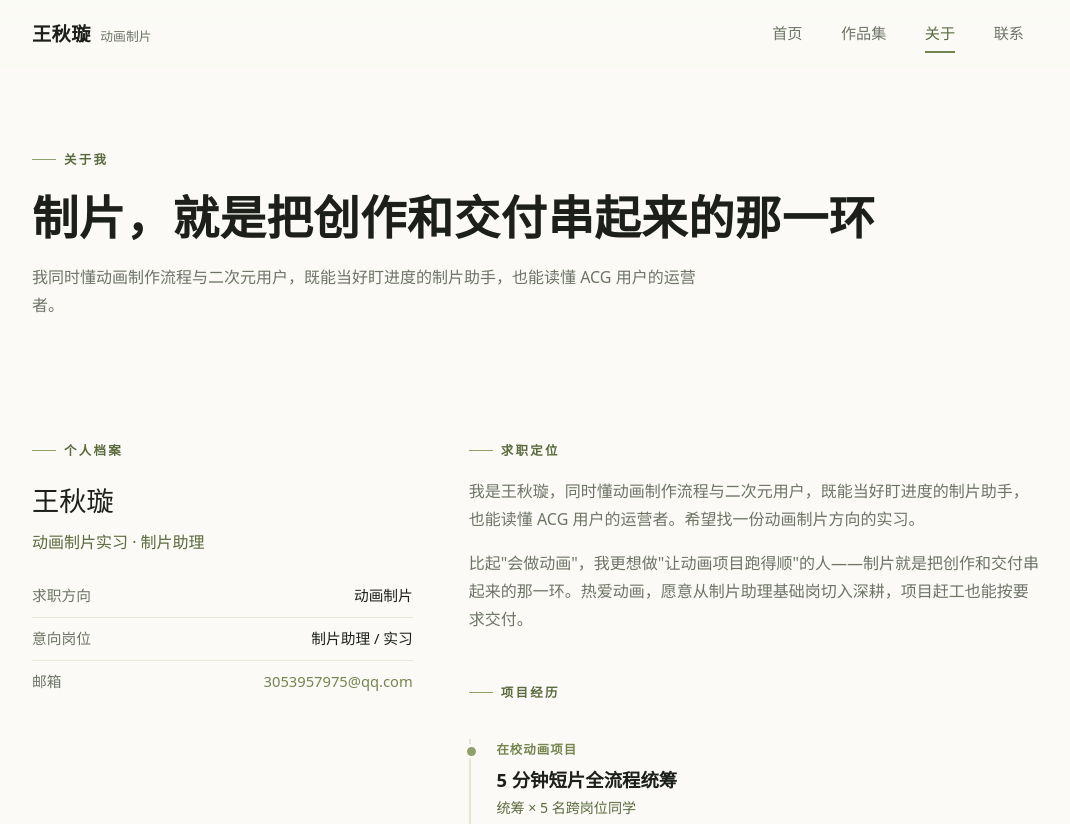
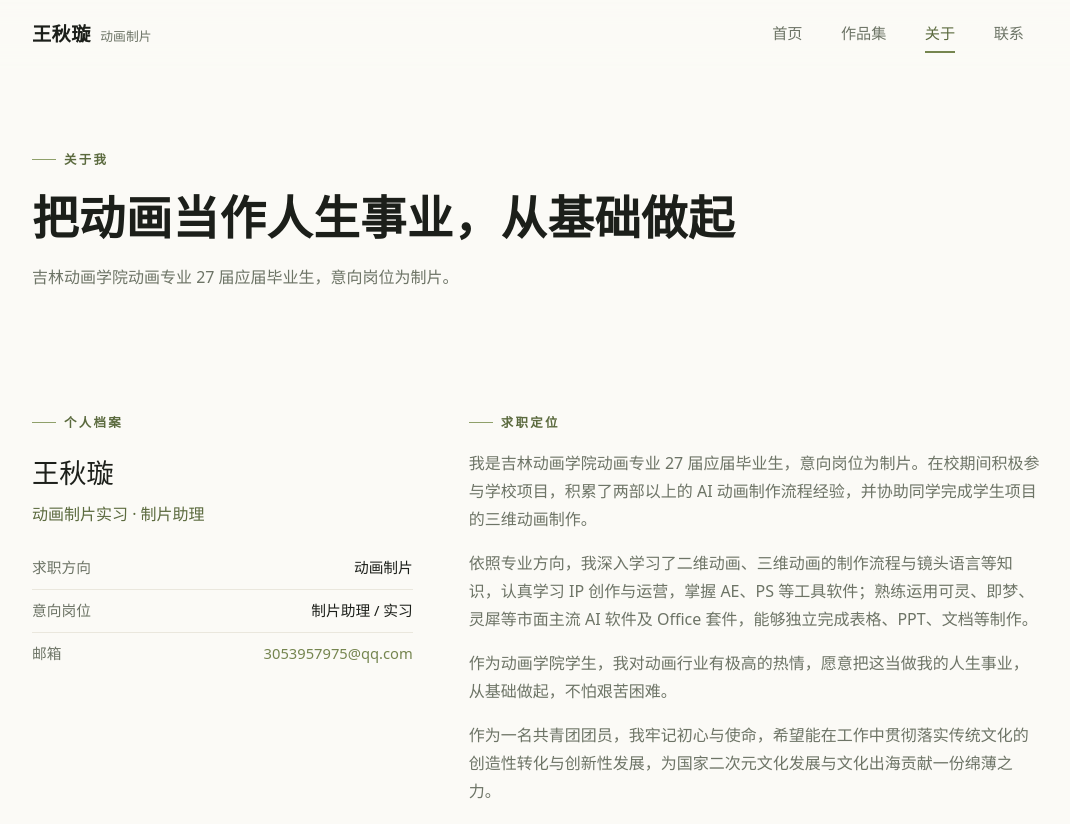
Before and after one commit to Hyptia-wang/portfolio, a plain HTML site: page about.html in a window 1280 px wide. Shown: the top 824 px of the page, without its empty margins (104-1174 px from the left). Drawn offline with Linux system fonts and the light colour scheme.

Commit message:
update about.html

```diff
--- a/about.html
+++ b/about.html
@@ -39,8 +39,8 @@
   <section class="page-hero">
     <div class="container">
       <span class="eyebrow rise d1">关于我</span>
-      <h1 class="rise d2">制片，就是把创作和交付串起来的那一环</h1>
-      <p class="desc rise d3">我同时懂动画制作流程与二次元用户，既能当好盯进度的制片助手，也能读懂 ACG 用户的运营者。</p>
+      <h1 class="rise d2">把动画当作人生事业，从基础做起</h1>
+      <p class="desc rise d3">吉林动画学院动画专业 27 届应届毕业生，意向岗位为制片。</p>
     </div>
   </section>
 
@@ -63,10 +63,16 @@
         <div class="reveal">
           <span class="eyebrow">求职定位</span>
           <p style="color:var(--ink-soft); max-width:42rem">
-            我是王秋璇，同时懂动画制作流程与二次元用户，既能当好盯进度的制片助手，也能读懂 ACG 用户的运营者。希望找一份动画制片方向的实习。
+            我是吉林动画学院动画专业 27 届应届毕业生，意向岗位为制片。在校期间积极参与学校项目，积累了两部以上的 AI 动画制作流程经验，并协助同学完成学生项目的三维动画制作。
           </p>
           <p style="color:var(--ink-soft); margin-top:1rem">
-            比起"会做动画"，我更想做"让动画项目跑得顺"的人——制片就是把创作和交付串起来的那一环。热爱动画，愿意从制片助理基础岗切入深耕，项目赶工也能按要求交付。
+            依照专业方向，我深入学习了二维动画、三维动画的制作流程与镜头语言等知识，认真学习 IP 创作与运营，掌握 AE、PS 等工具软件；熟练运用可灵、即梦、灵犀等市面主流 AI 软件及 Office 套件，能够独立完成表格、PPT、文档等制作。
+          </p>
+          <p style="color:var(--ink-soft); margin-top:1rem">
+            作为动画学院学生，我对动画行业有极高的热情，愿意把这当做我的人生事业，从基础做起，不怕艰苦困难。
+          </p>
+          <p style="color:var(--ink-soft); margin-top:1rem">
+            作为一名共青团团员，我牢记初心与使命，希望能在工作中贯彻落实传统文化的创造性转化与创新性发展，为国家二次元文化发展与文化出海贡献一份绵薄之力。
           </p>
         </div>
 
```
